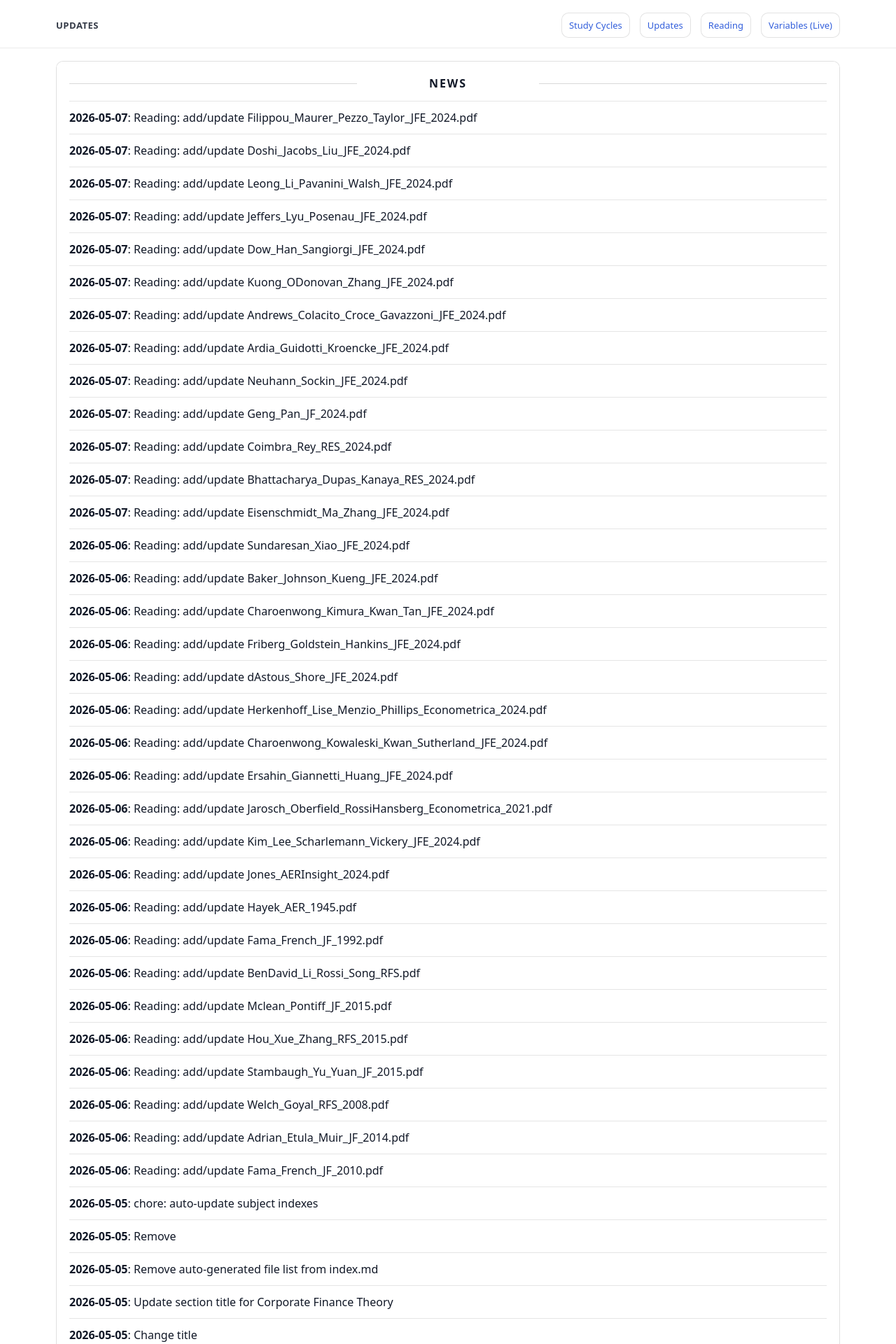
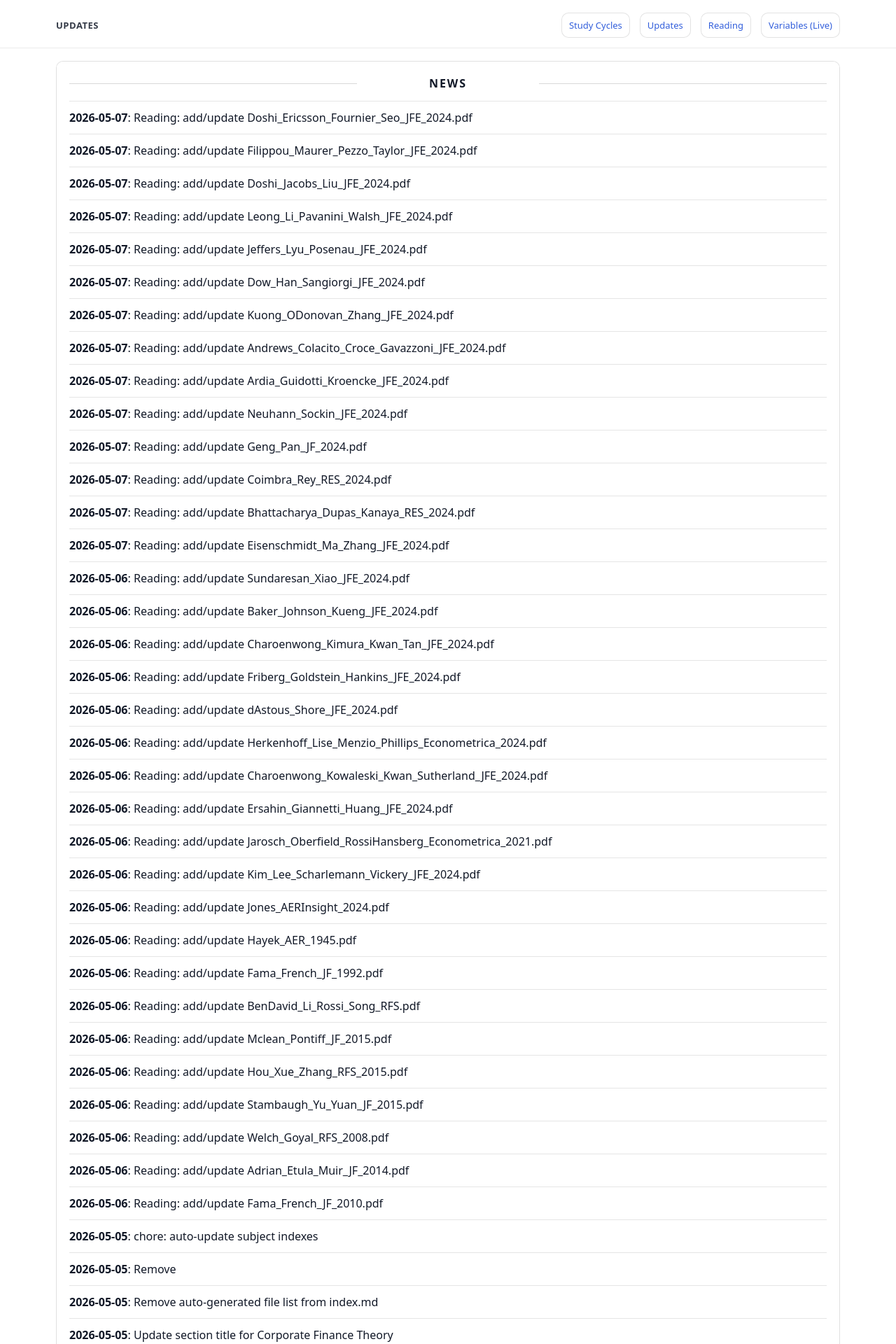
Before and after one commit to yaxinzn/study-archive, a Jekyll site: the page built from updates/index.md, in a window 1280 px wide. Shown: the top 1920 px of the page at 70% size. Built offline with Jekyll 4.4.1, drawn with Linux system fonts in a browser that asks for light colours; some of the changed text lies outside the part shown.

Commit message:
chore: update NEWS feed

```diff
--- a/_data/news.yml
+++ b/_data/news.yml
@@ -1,4 +1,7 @@
 # Auto-generated update history (sorted newest -> oldest). Do not edit manually.
+- ts: "1778150052"
+  date: "2026-05-07"
+  title: "Reading: add/update Doshi_Ericsson_Fournier_Seo_JFE_2024.pdf"
 - ts: "1778148989"
   date: "2026-05-07"
   title: "Reading: add/update Filippou_Maurer_Pezzo_Taylor_JFE_2024.pdf"
```
